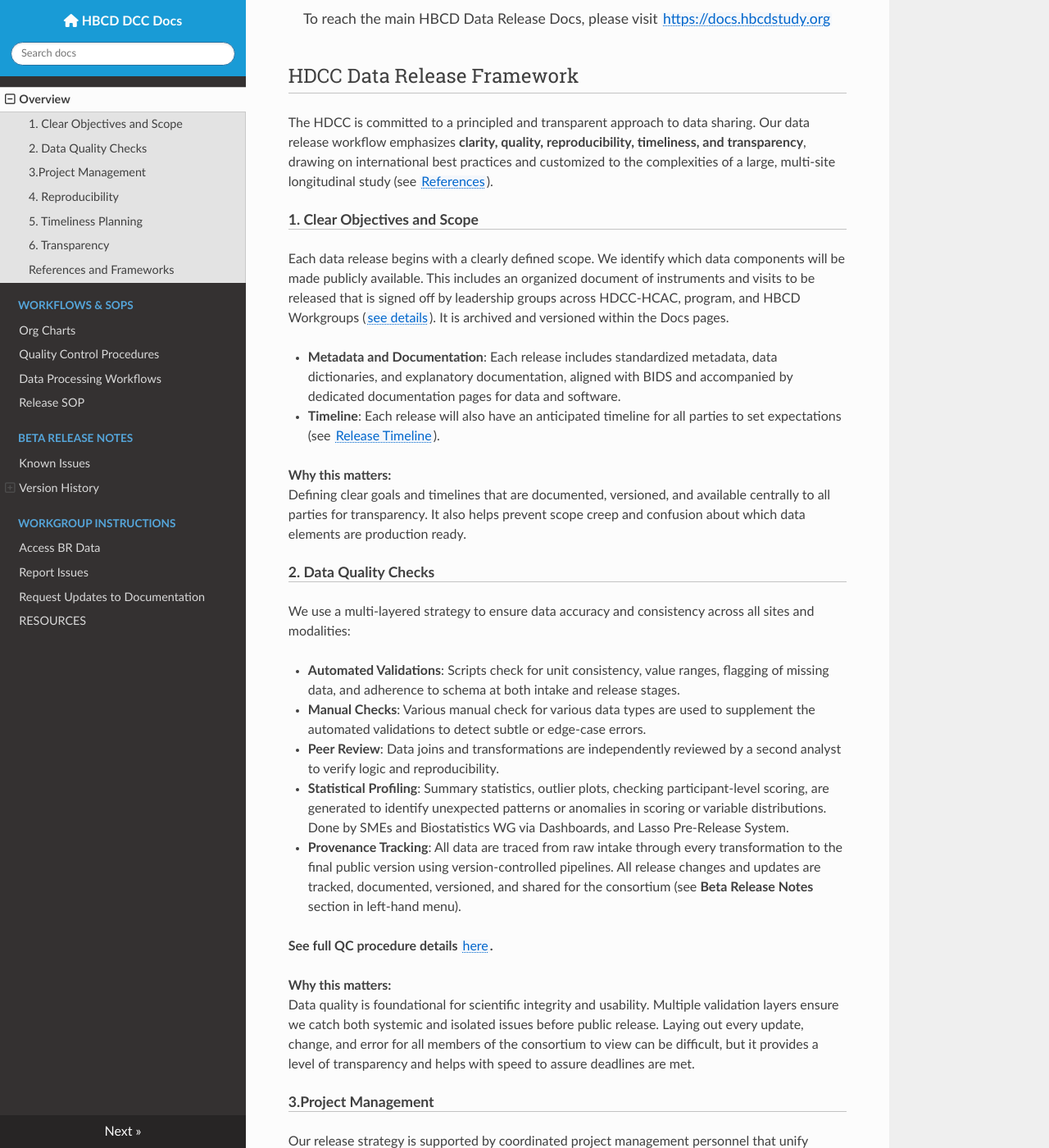
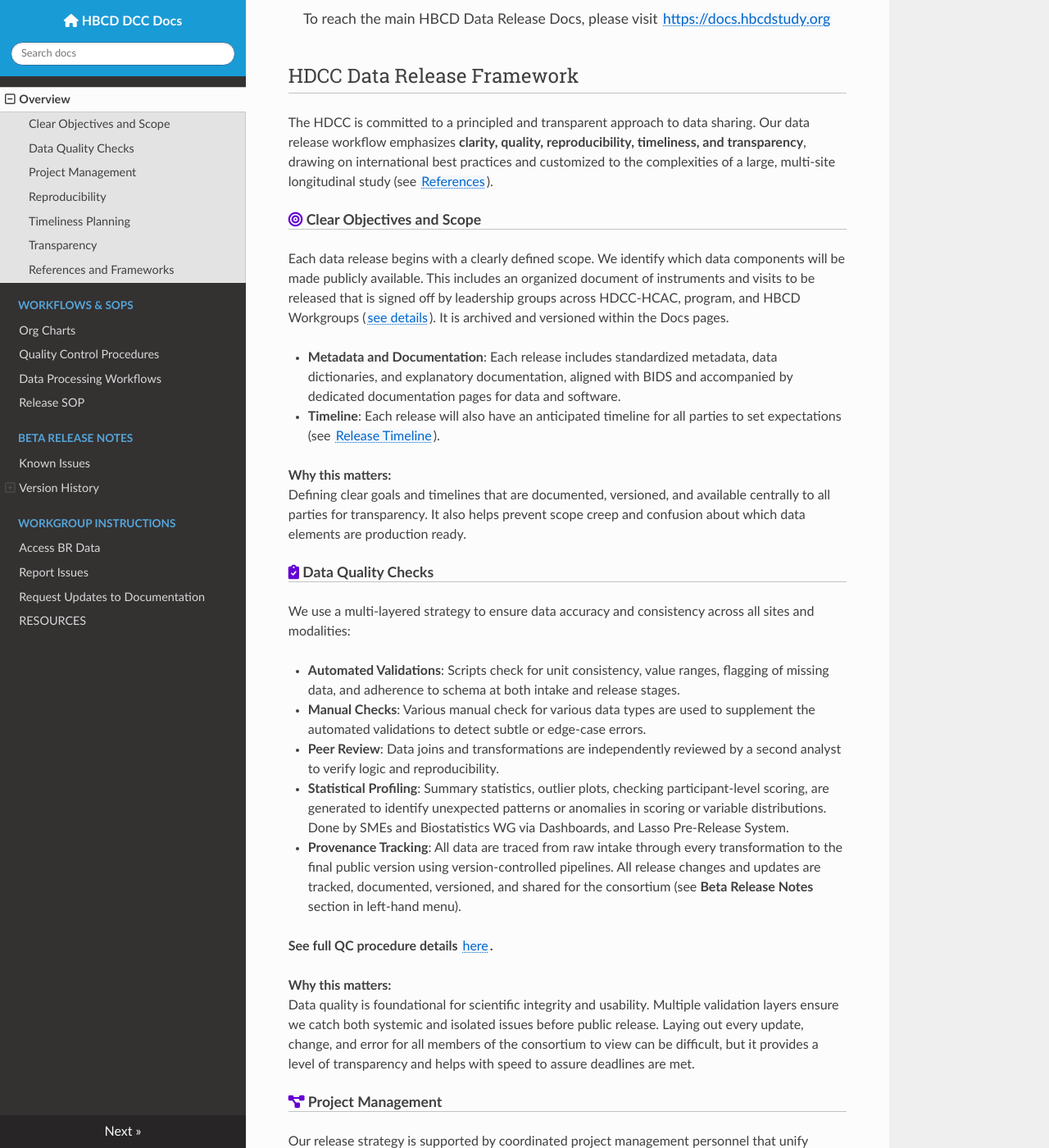
Before and after one commit to DCAN-Labs/hbcd-docs-internal, an MkDocs documentation site: the page built from docs/index.md, in a window 1280 px wide and 1400 px high, scrolled down 546 px. Shown: the whole window at 82% size. Built offline with MkDocs 1.6.1, drawn with Linux system fonts in a browser that asks for light colours; nearby versions of some CDN libraries; some of the changed text lies outside the part shown.

Commit message:
add icons to overview page

```diff
--- a/docs/index.md
+++ b/docs/index.md
@@ -14,7 +14,7 @@
 The HDCC is committed to a principled and transparent approach to data sharing. Our data release workflow emphasizes **clarity, quality, reproducibility, timeliness, and transparency**, drawing on international best practices and customized to the complexities of a large, multi-site longitudinal study (see [References](#references-and-frameworks)).
 
 
-#### 1. Clear Objectives and Scope
+#### <i class="fa-solid fa-bullseye" style="color: #6300d3;"></i> Clear Objectives and Scope
 
 Each data release begins with a clearly defined scope. We identify which data components will be made publicly available. This includes an organized document of instruments and visits to be released that is signed off by leadership groups across HDCC-HCAC, program, and HBCD Workgroups ([see details](orgcharts.md#hbcd-workgroups)). It is archived and versioned within the Docs pages.
 
@@ -26,7 +26,7 @@
 Defining clear goals and timelines that are documented, versioned, and available centrally to all parties for transparency. It also helps prevent scope creep and confusion about which data elements are production ready.
 
 
-#### 2. Data Quality Checks
+#### <i class="fa-solid fa-clipboard-check" style="color: #6300d3;"></i> Data Quality Checks
 
 We use a multi-layered strategy to ensure data accuracy and consistency across all sites and modalities:
 
@@ -45,7 +45,7 @@
 **Why this matters:**
 Data quality is foundational for scientific integrity and usability. Multiple validation layers ensure we catch both systemic and isolated issues before public release. Laying out every update, change, and error for all members of the consortium to view can be difficult, but it provides a level of transparency and helps with speed to assure deadlines are met.
 
-#### 3.Project Management
+#### <i class="fa-solid fa-diagram-project" style="color: #6300d3;"></i> Project Management
 
 Our release strategy is supported by coordinated project management personnel that unify communication, task tracking, and release milestones:
 Platform Integration: We use Monday.com to manage tasks, tickets, timelines, and dependencies across teams.
@@ -57,7 +57,7 @@
 **Why this matters:**
 A well-run project management system ensures no detail or dependency is missed, enables visibility across groups, and makes coordination across dozens of stakeholders efficient and predictable.
 
-#### 4. Reproducibility
+#### <i class="fa-solid fa-code-compare" style="color: #6300d3;"></i> Reproducibility
 
 Our data processing workflows are built to be fully reproducible by both internal and external teams:
 
@@ -72,7 +72,7 @@
 **Why this matters:**
 Reproducibility is a cornerstone of modern science. It ensures that results derived from HBCD data can be verified, trusted, and extended by the broader research community. Every element of our code base is available for the community to utilize and identify improvements and contribute to improvements of the code base. This ensures high quality packages and modernization with a fast changing scientific landscape.
 
-#### 5. Timeliness Planning
+#### <i class="fa-solid fa-clock" style="color: #6300d3;"></i> Timeliness Planning
 
 With the lessons learned from Release 1.0, we are now taking a proactive approach to timeline management and release readiness. The release timeline is now part of the approval process for the defined objectives and scope  (see [Release Timeline](workflows/release-wf.md#release-timeline)).
 
@@ -85,7 +85,7 @@
 **Why this matters:**
 Timely releases and thoughtful approved timelines maintain community momentum and fulfill commitments. Early and iterative review avoids last-minute surprises and enables smoother rollout.
 
-#### 6. Transparency
+#### <i class="fa-solid fa-eye" style="color: #6300d3;"></i> Transparency
 
 We commit to open and honest communication with all data users:
 
```
